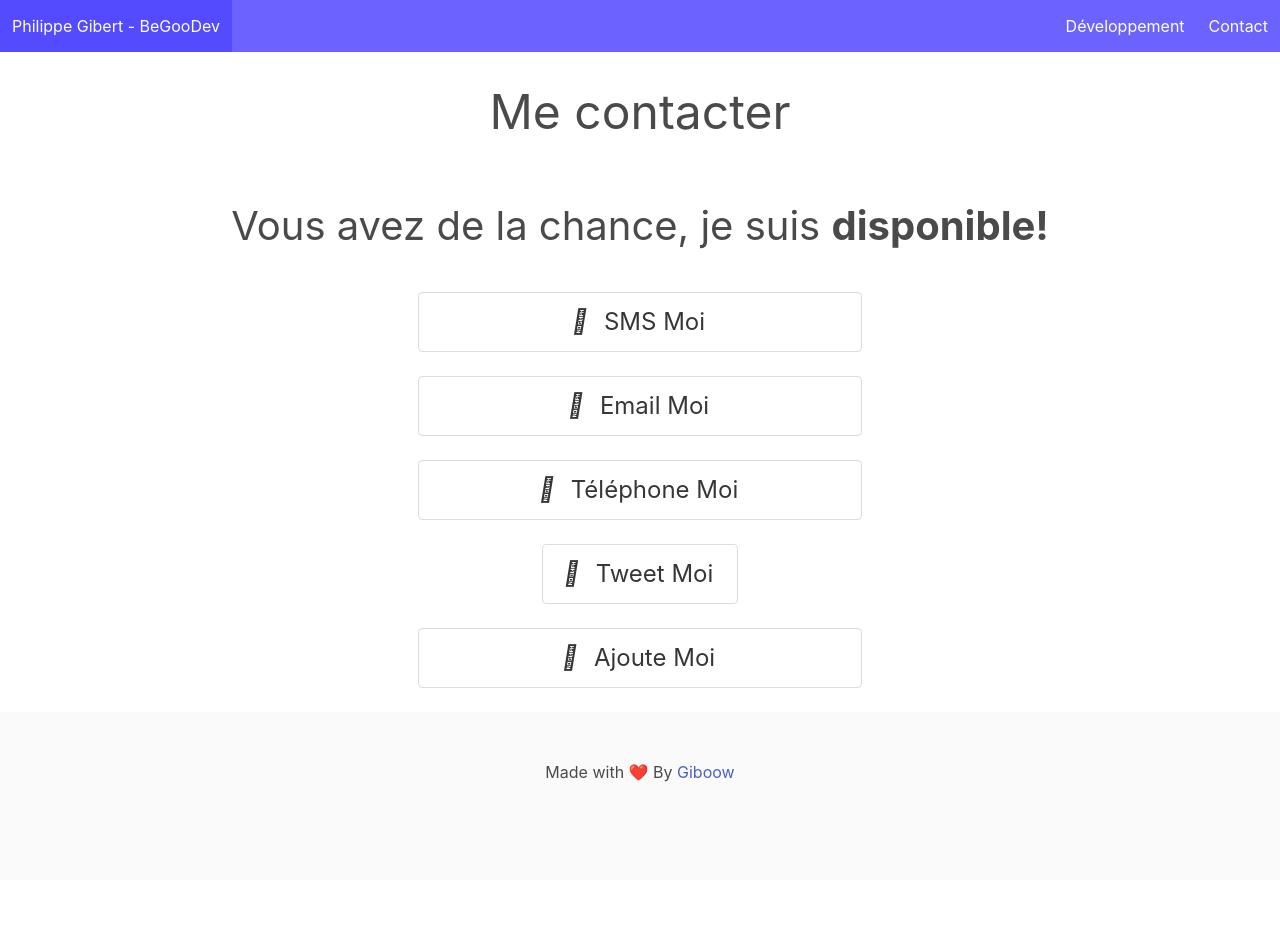
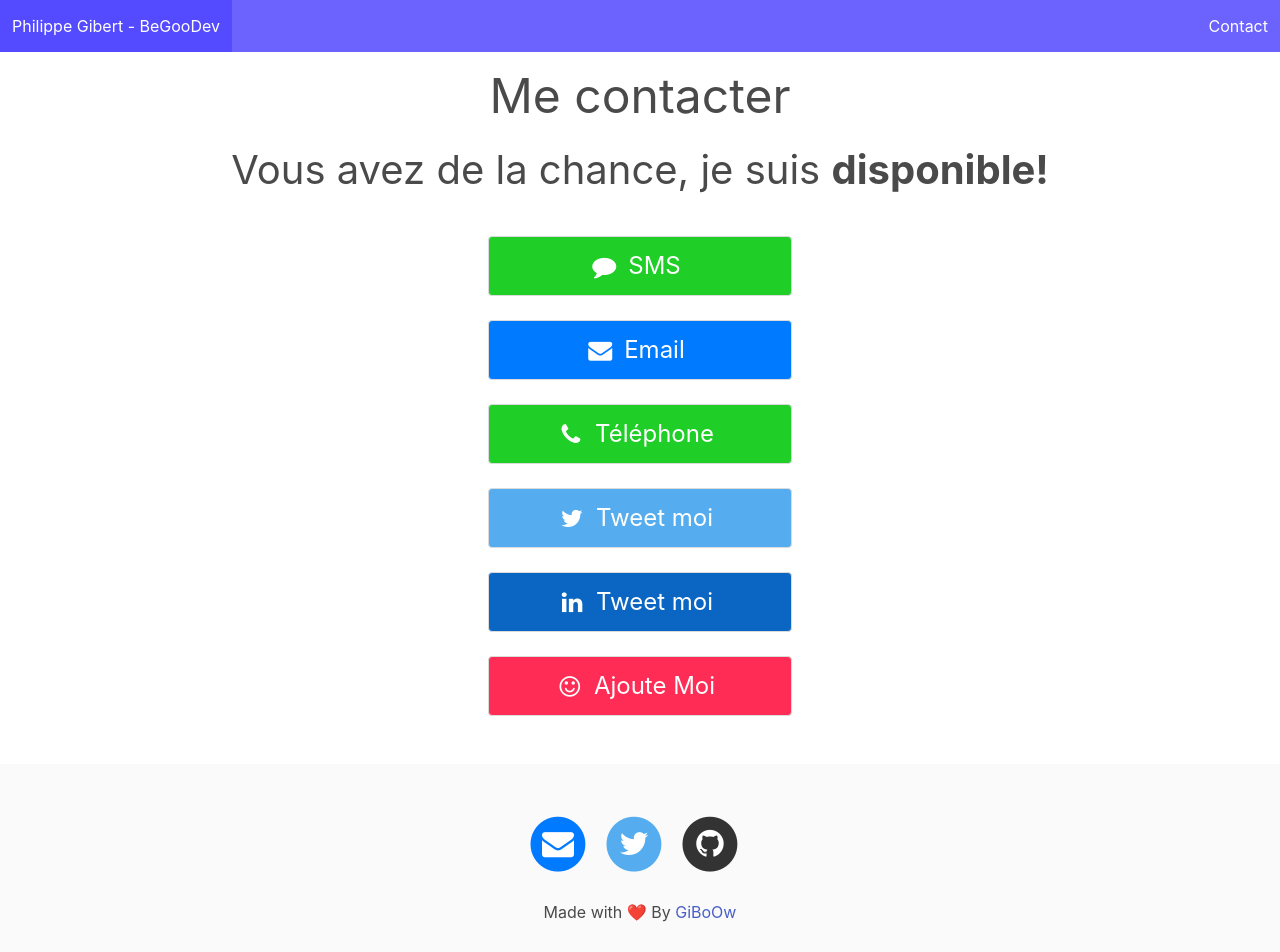
Before and after one commit to BeGooDev/begoodev, a Next.js app: page /contact in a window 1280 px wide. Shown: the top 952 px of the page. Before the commit the page ends 880 px from the top, so only its background shows below. Built offline with nearby package versions, Linux system fonts and the light colour scheme.

Commit message:
Review code

```diff
--- a/components/Footer/index.js
+++ b/components/Footer/index.js
@@ -1,8 +1,34 @@
+import Link from 'next/link';
+import {getEmail, getGithubUrl, getPseudo, getTwitterUrl} from "../../config";
+
+
 export default function Footer() {
+
     return (<footer className="footer">
         <div className="content has-text-centered">
+
+            <div className="is-centered mb-5">
+                <Link href={`mailto:` + getEmail()}>
+                    <a target="_blank" className="mail fa-stack fa-2x mr-3 is-clickable" title="Envoyer moi un email">
+                        <i className="fa fa-circle fa-stack-2x"/>
+                        <i className="fa fa-envelope fa-stack-1x fa-inverse"/>
+                    </a>
+                </Link>
+                <Link href={getTwitterUrl()}>
+                    <a target="_blank" className="twitter fa-stack fa-2x mr-3" title="Voir mon profil LinkedIn">
+                        <i className="fa fa-circle fa-stack-2x"/>
+                        <i className="fa fa-twitter fa-stack-1x fa-inverse"/>
+                    </a>
+                </Link>
+                <Link href={getGithubUrl()}>
+                    <a target="_blank" className="github fa-stack fa-2x mr-3" title="Parcourir mes repos Github">
+                        <i className="fa fa-circle fa-stack-2x"/>
+                        <i className="fa fa-github fa-stack-1x fa-inverse"/>
+                    </a>
+                </Link>
+            </div>
             <p>
-            Made with ❤️ By <a href="https://twitter.com/giboow">Giboow</a>
+                Made with ❤️ By <Link href={getTwitterUrl()}>{getPseudo()}</Link>
             </p>
         </div>
     </footer>)
--- a/components/Header/index.js
+++ b/components/Header/index.js
@@ -1,3 +1,5 @@
+import Link from 'next/link';
+
 export default function Header() {
     return (
         <nav className="navbar is-primary is-fixed-top" role="navigation" aria-label="main navigation">
@@ -9,8 +11,8 @@ export default function Header() {
                 <a role="button" className="navbar-burger" aria-label="menu" aria-expanded="false"
                    data-target="navbarBasicExample">
                     <span aria-hidden="true"/>
-                    <span aria-hidden="true" />
-                    <span aria-hidden="true" />
+                    <span aria-hidden="true"/>
+                    <span aria-hidden="true"/>
                 </a>
             </div>
 
@@ -20,13 +22,13 @@ export default function Header() {
                 </div>
 
                 <div className="navbar-end">
-                    <a className="navbar-item">
-                        Développement
-                    </a>
 
-                    <a className="navbar-item">
-                        Contact
-                    </a>
+
+                    <Link href="contact">
+                        <a className="navbar-item">
+                            Contact
+                        </a>
+                    </Link>
                 </div>
             </div>
         </nav>
--- /dev/null
+++ b/config.js
@@ -0,0 +1,58 @@
+
+const appConfig = {
+    pseudo: "GiBoOw",
+    email: "contact@begoodev.fr",
+    githubUser: "giboow",
+    twitterUser: "giboow",
+    linkdeInUser: "pgibert",
+    phoneNumber: "+33689247611",
+}
+
+const getPseudo = () => {
+    return appConfig.pseudo;
+}
+
+/**
+ * Get twitterUrl
+ * @returns {string}
+ */
+const getTwitterUrl = () => {
+    return "http://twitter.com/" +  appConfig.twitterUser;
+}
+
+/**
+ * Get linkedInUrl
+ * @returns {string}
+ */
+const getLinkedInUrl = () => {
+    return "http://linkedin.com/" + appConfig.linkdeInUser;
+}
+
+/**
+ * Get Github Url
+ * @returns {string}
+ */
+const getGithubUrl = () => {
+    return "http://github.com/" + appConfig.githubUser;
+}
+
+/**
+ * Get phone number
+ * @returns {string}
+ */
+const getPhoneNum = () => {
+    return appConfig.phoneNumber;
+}
+
+/**
+ * Get email
+ * @returns {string}
+ */
+const getEmail = () => {
+    return appConfig.email
+}
+
+
+export default appConfig;
+
+export {getTwitterUrl, getLinkedInUrl, getPhoneNum, getPseudo, getGithubUrl, getEmail};
--- a/pages/_document.js
+++ b/pages/_document.js
@@ -8,7 +8,7 @@ class MyDocument extends Document {
 
     render() {
         return (
-            <Html lang="fr" class="has-navbar-fixed-top">
+            <Html lang="fr" className="has-navbar-fixed-top">
                 <Head></Head>
                 <body>
                     <Main/>
--- a/pages/contact.js
+++ b/pages/contact.js
@@ -1,64 +1,76 @@
 import Link from "next/link";
 import MainLayout from "../layouts/main";
+import {getEmail, getLinkedInUrl, getPhoneNum, getTwitterUrl} from "../config";
 
 export default function ContactPage() {
+
     return (
         <MainLayout>
-            <div className="container is-max-desktop p-5">
+            <div className="container is-max-desktop pt-2 pb-é">
                 <h1 className="is-size-1-desktop has-text-centered">
                     Me contacter
                 </h1>
             </div>
-            <div className="container is-max-desktop p-5">
+            <div className="container is-max-desktop pt-2 pb-6">
                 <p className="is-size-2 has-text-centered">Vous avez de la chance, je suis <span
                     className="has-text-weight-bold">disponible!</span></p>
 
-                <div className="columns is-multiline mt-5">
-                    <div className="column is-half is-offset-one-quarter">
-                        <Link href="mailto:philippe.gibert@gmail.com">
-                            <button className="button is-large email is-fullwidth">
+                <div className="columns is-multiline mt-5 mt-5">
+                    <div className="column is-one-third is-offset-one-third">
+                        <Link href={"sms:" + getPhoneNum()}>
+                            <button className="button is-large phone is-fullwidth">
                                 <span className="icon is-medium">
-                                  <i className="fab fa-whatsapp"/>
+                                  <i className="fa fa-comment"/>
                                 </span>
-                                <span>SMS Moi</span>
+                                <span>SMS</span>
                             </button>
                         </Link>
                     </div>
-                    <div className="column is-half is-offset-one-quarter">
-                        <Link href="mailto:philippe.gibert@gmail.com">
-                            <button className="button is-large email is-fullwidth">
+                    <div className="column is-one-third is-offset-one-third">
+                        <Link href={"mailto:" + getEmail()}>
+                            <button className="mail button is-large email is-fullwidth">
                                 <span className="icon is-medium">
-                                  <i className="fab fa-github"/>
+                                  <i className="fa fa-envelope"/>
                                 </span>
-                                <span>Email Moi</span>
+                                <span>Email</span>
                             </button>
                         </Link>
                     </div>
-                    <div className="column is-half is-offset-one-quarter">
-                        <Link href="mailto:philippe.gibert@gmail.com">
-                            <button className="button is-large email is-fullwidth">
+                    <div className="column is-one-third is-offset-one-third">
+                        <Link href={"tel:" + getPhoneNum()}>
+                            <button className="button is-large phone is-fullwidth">
                                 <span className="icon is-medium">
-                                  <i className="fab fa-whatsapp"/>
+                                  <i className="fa fa-phone"/>
                                 </span>
-                                <span>Téléphone Moi</span>
+                                <span>Téléphone</span>
                             </button>
                         </Link>
                     </div>
-                    <div className="column is-half is-offset-one-quarter has-text-centered">
-                        <Link href="https://twitter.com/giboow">
-                            <button className="button is-large twitter">
+                    <div className="column is-one-third is-offset-one-third has-text-centered">
+                        <Link href={getTwitterUrl()}>
+                            <button className="button is-large twitter is-fullwidth">
                                 <span className="icon is-medium">
-                                  <i className="fab fa-twitter"/>
+                                  <i className="fa fa-twitter"/>
                                 </span>
-                                <span>Tweet Moi</span>
+                                <span>Tweet moi</span>
                             </button>
                         </Link>
                     </div>
-                    <div className="column is-half is-offset-one-quarter">
+                    <div className="column is-one-third is-offset-one-third has-text-centered">
+                        <Link href={getLinkedInUrl()}>
+                            <button className="button is-large linkedIn is-fullwidth">
+                                <span className="icon is-medium">
+                                  <i className="fa fa-linkedin"/>
+                                </span>
+                                <span>Tweet moi</span>
+                            </button>
+                        </Link>
+                    </div>
+                    <div className="column is-one-third is-offset-one-third">
                         <Link href="/PhilipeGibert.vcf">
-                            <button className="button is-large twitter is-fullwidth">
+                            <button className="button is-large contact is-fullwidth">
                                 <span className="icon is-medium">
-                                  <i className="fab fa-twitter"/>
+                                  <i className="fa fa-smile-o"/>
                                 </span>
                                 <span>Ajoute Moi</span>
                             </button>
--- a/styles/globals.scss
+++ b/styles/globals.scss
@@ -8,15 +8,69 @@ $linkedin: #0077b5;
 $linkedin-invert: findColorInvert($linkedin);
 $twitter: #55acee;
 $twitter-invert: findColorInvert($twitter);
+$twitter-dark: findDarkColor($twitter);
 $github: #333333;
 $github-invert: findColorInvert($github);
-$email: #1FCE26;
-$email-invert: findColorInvert($email);
+$github-dark: findDarkColor($github);
+$mail: rgb(0,122,255);
+$mail-invert: findColorInvert($mail);
+$mail-dark: findDarkColor($mail);
 $phone: #1FCE26;
 $phone-invert: findColorInvert($phone);
+$phone-dark: findDarkColor($phone);
 $contact : #FF2D55;
 $contact-invert: findColorInvert($contact);
+$contact-dark: findDarkColor($contact);
+$linkedIn : #0a66c2;
+$linkeIn-invert: findColorInvert($linkedIn);
+$linkeIn-dark: findDarkColor($linkedIn);
 
 @import "~bulma/sass/utilities/derived-variables";
 @import '~bulma/bulma';
-@import '~font-awesome/css/font-awesome.min.css';
+@import '~font-awesome/css/font-awesome.css';
+
+@mixin buttonColored ($color, $colorDark) {
+  @at-root {
+    button#{&} {
+      background-color: $color;
+      color: $white;
+      &:hover{
+        color: white;
+        background-color: $colorDark;
+      }
+    }
+    a#{&} {
+      color: $color;
+      &:hover {
+        color: $colorDark;
+      }
+    }
+  }
+}
+
+.mail {
+  @include buttonColored($mail, $mail-dark);
+}
+
+.twitter {
+  @include buttonColored($twitter, $twitter-dark);
+}
+
+.github {
+  @include buttonColored($github, $github-dark);
+}
+
+.contact {
+  @include buttonColored($contact, $contact-dark);
+}
+
+
+.phone {
+  @include buttonColored($phone, $phone-dark);
+}
+
+.linkedIn {
+  @include buttonColored($linkedIn, $linkedIn);
+}
+
+.is-circular { border-radius: 50%; }
```
Also changed, not shown: pages/index.js (+13 -9 lines). Lines whose indentation alone changed are shown as unchanged.
